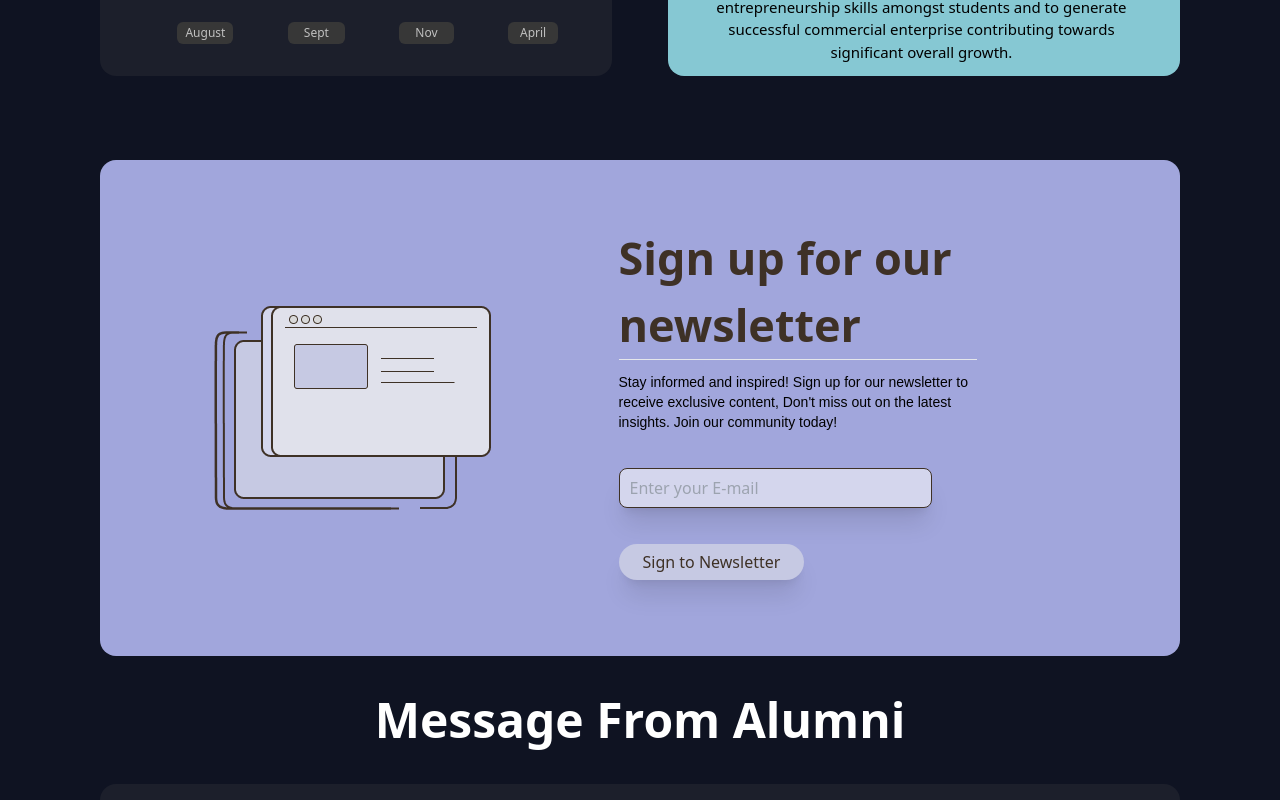
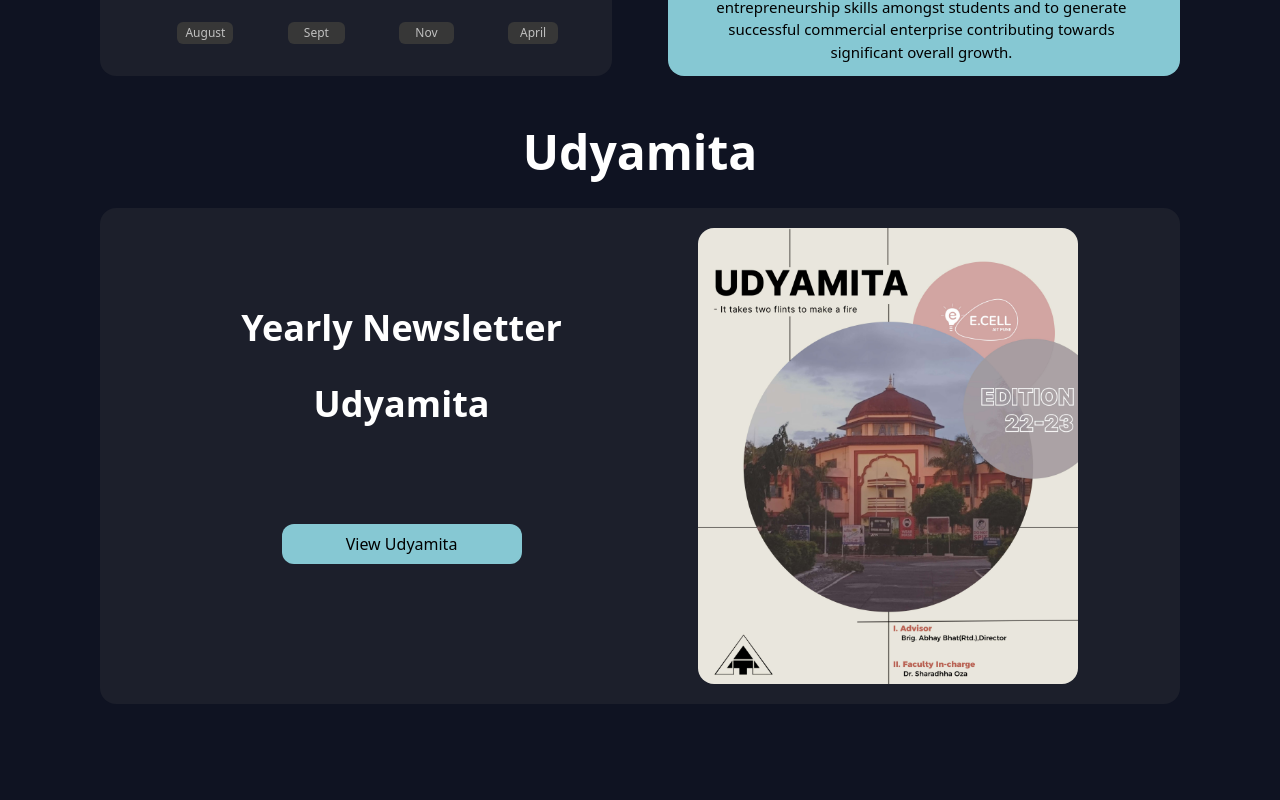
Before and after one commit to I-E-Cell/Vite-Ecell, a React (Vite) app: page / in a window 1280 px wide. Shown: the part 1380-2180 px from the top of the page. Built offline with nearby package versions, Linux system fonts and the light colour scheme.

Commit message:
added udyamita

```diff
--- a/src/App.jsx
+++ b/src/App.jsx
@@ -34,7 +34,7 @@ function LandingPage() {
       <Hero />
       <Moto />
       <Initia />
-      {/* <Udyamita /> */}
+      <Udyamita />
       <Newsletter />
       <CarouselDisplay />
       <Footer />
--- a/src/Components/Udyamita.jsx
+++ b/src/Components/Udyamita.jsx
@@ -1,12 +1,22 @@
 import React from 'react'
-
+import cover from '../assets/udyamita/cover.png'
 const Udyamita = () => {
   return (
     <div>
         <h1 className='relative mx-auto text-center text-white mt-20 font-semibold sm:text-5xl text-3xl   '>Udyamita</h1>
-    <div className='w-[91%] md:w-[84.4%] mt-8  relative flex  mx-auto  rounded-2xl bg-[#1C1F2B] px-16 py-5' >
-        {/* <div className='w-[11em] left-[10.2%] top-7 absolute z-10 h-[3em] bg-[#505050]'></div> */}
-    {/* <iframe className='w-[98%] md:w-[90%] border-none relative left-0 top-0 mx-auto h-[16em] md:h-[35em] bg-[#1C1F2B]' src="https://online.fliphtml5.com/xhgwe/pqpz/"  seamless="seamless" scrolling="no" frameborder="0" allowtransparency="true" allowfullscreen="true" ></iframe> */}
+    <div className='w-[91%] md:w-[84.4%] mt-8  justify-center gap-24 relative flex  mx-auto  rounded-2xl bg-[#1C1F2B] px-16 py-5' >
+       <div className='w-[42%] flex flex-col text-white '>
+          <h1 className='text-4xl pt-20 font-semibold text-center py-5'>Yearly Newsletter</h1>
+          <h1 className='text-4xl pt-4 font-semibold text-center py-5'>Udyamita</h1>
+          <a target='_blank' href="https://drive.google.com/file/d/1iLH0kXLrt1ds8f0gSPliAQ6pZvBfRpBW/view"><button className='w-[60%] mt-20 bg-[#86C8D3] text-black border-none hover:scale-105 duration-200 h-10 flex justify-center items-center rounded-xl mx-auto pt'>View Udyamita</button></a>
+       </div>
+       <div className='w-[40%]'>
+        <div className=''>
+          <a target='_blank' href="https://drive.google.com/file/d/1iLH0kXLrt1ds8f0gSPliAQ6pZvBfRpBW/view"><img className='rounded-2xl hover:scale-95 duration-200' src={cover} alt="" srcset="" /></a>
+
+        </div>
+
+       </div>
     </div>
 
     </div>
```
Also changed, not shown: src/assets/udyamita/cover.png (added), 1 other file (tests, documents, lock files or other folders).
